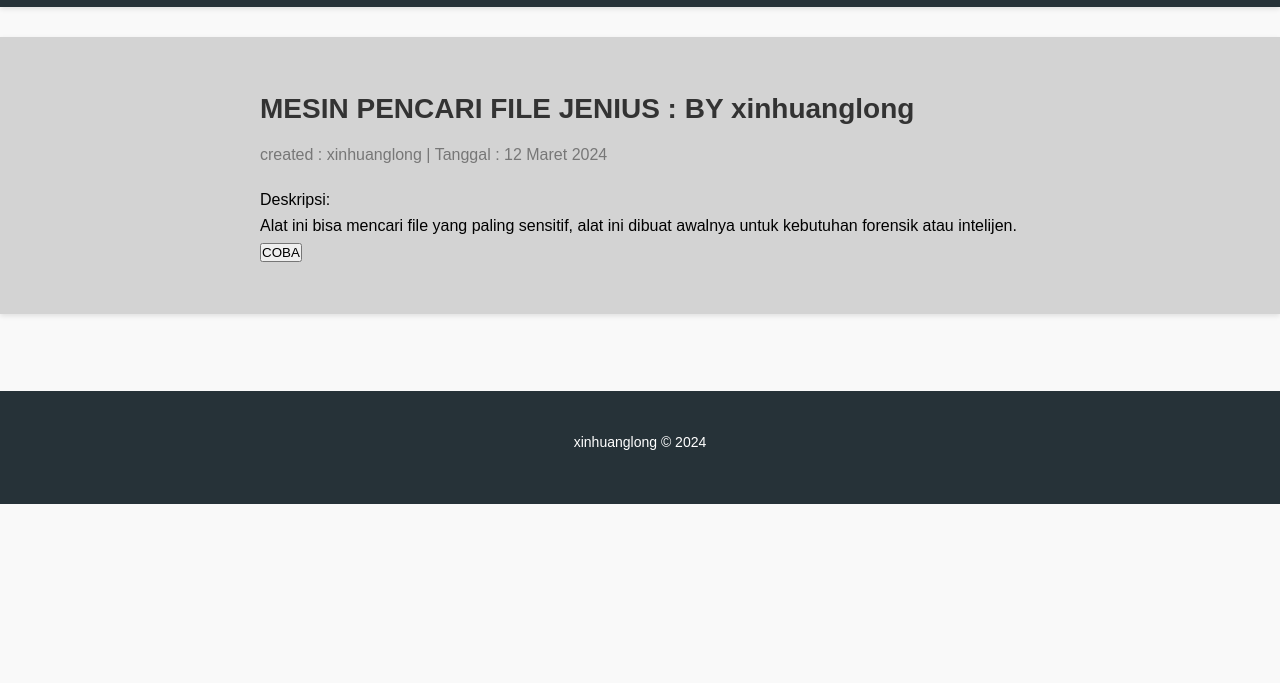
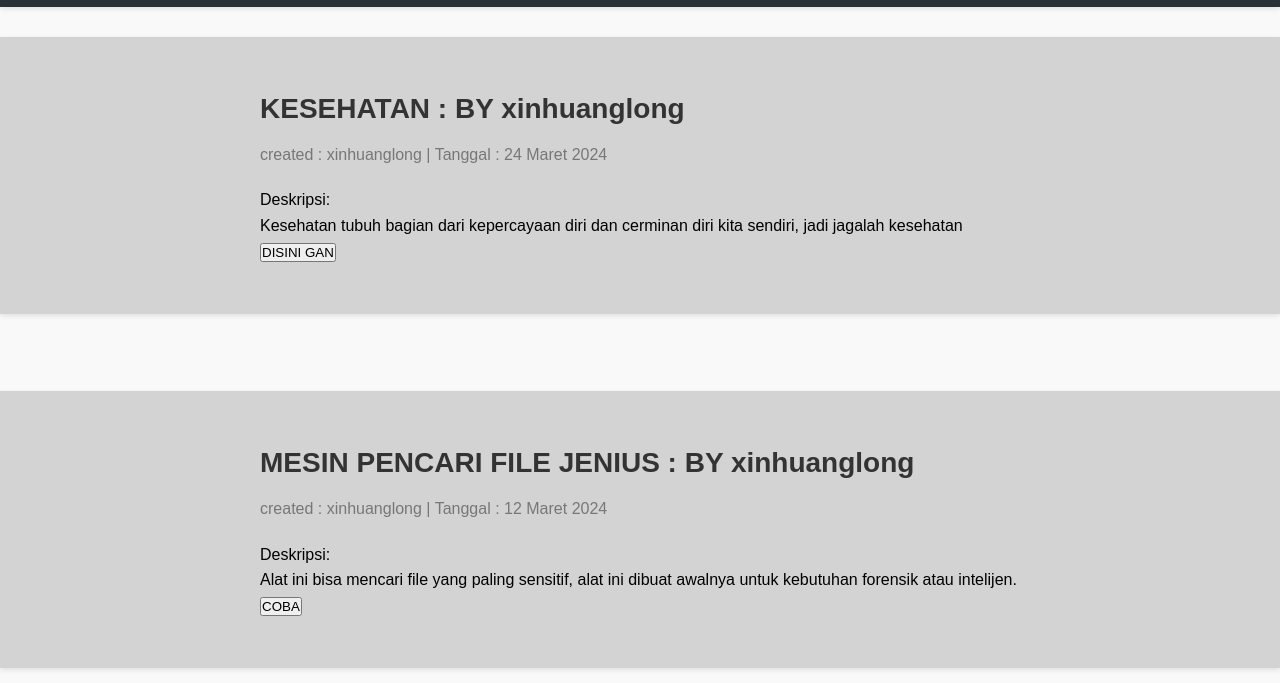
Before and after one commit to xinhuanglong/xinhuanglong.github.io, a plain HTML site: page index.html in a window 1280 px wide. Shown: the part 117-800 px from the top of the page. Drawn offline with Linux system fonts and the light colour scheme; a script that the page names is missing.

Commit message:
Update index.html

```diff
--- a/index.html
+++ b/index.html
@@ -30,6 +30,19 @@
     </div>
   </header>
 
+
+    <section class="blog-post">
+    <div class="container">
+      <h2 class="post-title">KESEHATAN : BY xinhuanglong</h2>
+      <p class="post-meta">created : xinhuanglong | Tanggal : 24 Maret 2024</p>
+      <p class="post-content">Deskripsi:
+        <br />
+       Kesehatan tubuh bagian dari kepercayaan diri dan cerminan diri kita sendiri, jadi jagalah kesehatan
+      </p>
+      <a class='read' href='https://xinhuanglong.github.io/kesehatan.html'><button>DISINI GAN</button></a>
+    </div>
+  </section>
+
   <section class="blog-post">
     <div class="container">
       <h2 class="post-title">MESIN PENCARI FILE JENIUS  : BY xinhuanglong</h2>
```
